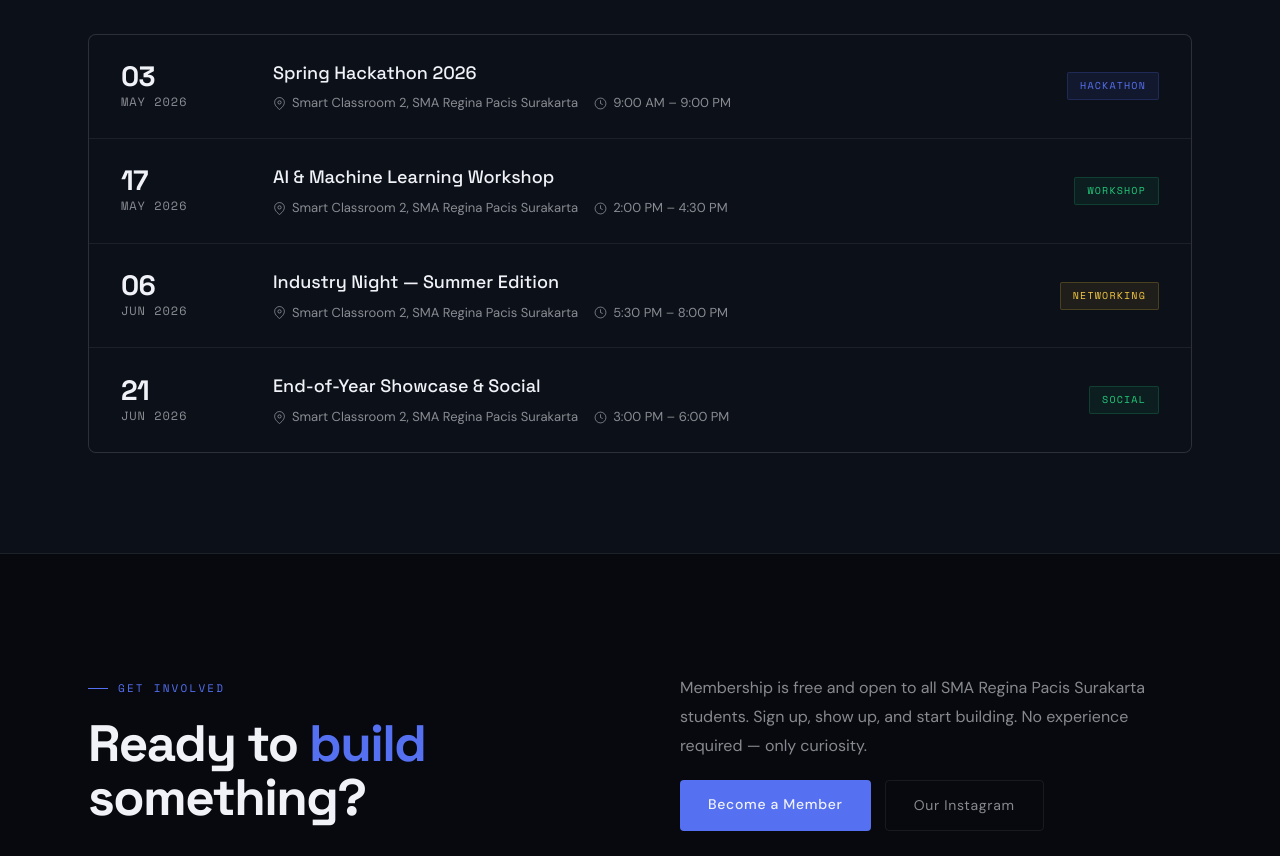
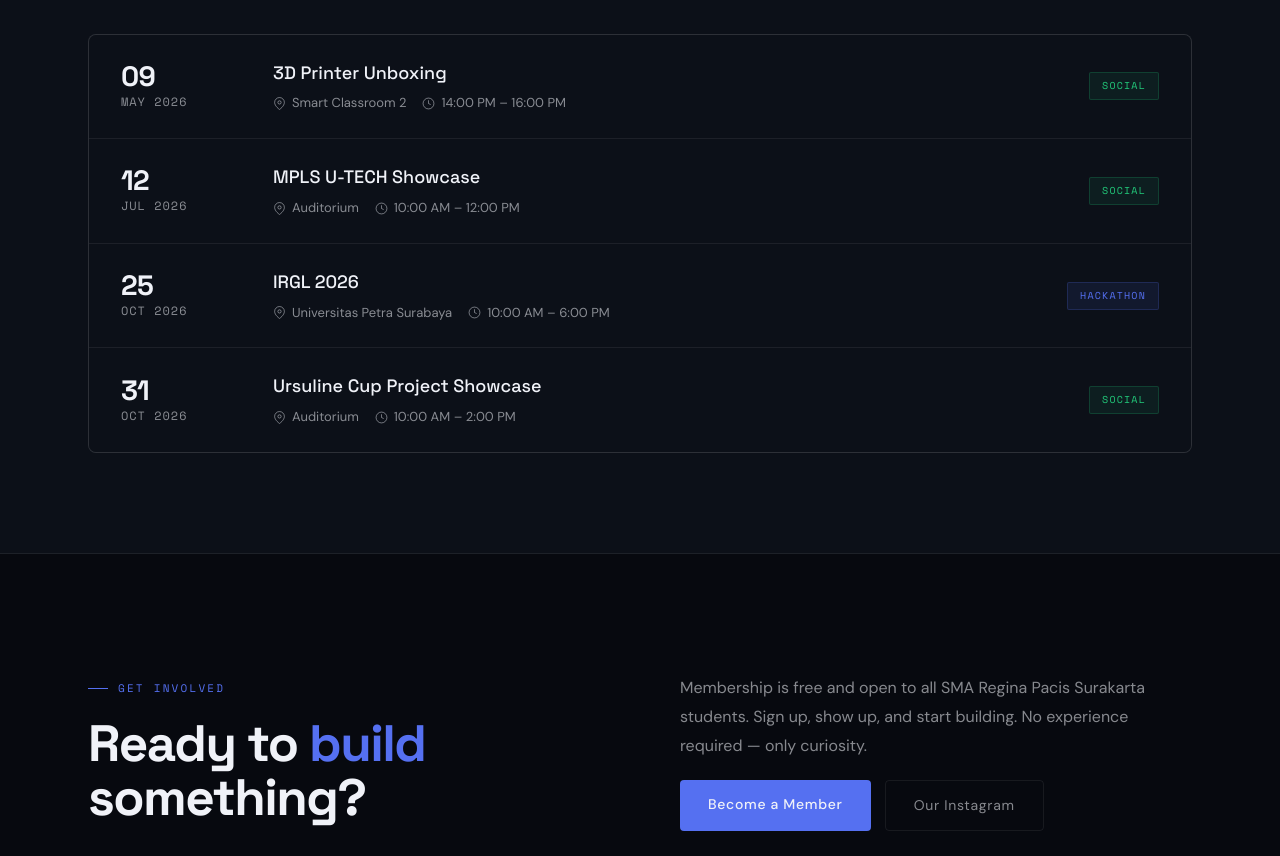
Before and after one commit to elitcx/utech-website, a React (Vite) app: page / in a window 1280 px wide. Shown: the part 5880-6736 px from the top of the page. Built offline with nearby package versions, Linux system fonts and the light colour scheme.

Commit message:
events in home page now sync with events page

```diff
--- /dev/null
+++ b/src/data/events.js
@@ -0,0 +1,32 @@
+export const TYPE_COLORS = {
+  Hackathon:    '#5570f1',
+  Workshop:     '#22c97a',
+  'Build Night':'#5570f1',
+  Networking:   '#f5a232',
+  Social:       '#22c97a',
+};
+
+export const TYPE_TAG_STYLE = {
+  Hackathon:    'blue',
+  Workshop:     'green',
+  'Build Night':'blue',
+  Networking:   'amber',
+  Social:       'green',
+};
+
+// Fields: id, month (3-letter), day (2-digit string), year, title, type (must match TYPE_COLORS key),
+//         location, time, desc, division ('All'|'Metaverse'|'Robotics'|'3D Printing')
+// Optional: featured (bool), capacity (string)
+// upcoming/past is determined automatically from the date — no manual flag needed
+export const ALL_EVENTS = [
+  { id:1,  month:'MAY', day:'09', year:2026, title:'3D Printer Unboxing',           type:'Social',    location:'Smart Classroom 2',             time:'14:00 PM – 16:00 PM', desc:'Unboxing and first-run of the new Bambu Lab X1 Carbon COMBO with AMS. Open to all members.',                                                              division:'All' },
+  { id:2,  month:'JUL', day:'12', year:2026, title:'MPLS U-TECH Showcase',          type:'Social',    location:'Auditorium',                    time:'10:00 AM – 12:00 PM', desc:'Holding the U-TECH stand for new grade X students entering SMA Regina Pacis and promotion for the U-TECH community.',                                     capacity:'5 spots',  division:'All' },
+  { id:3,  month:'OCT', day:'25', year:2026, title:'IRGL 2026',                     type:'Hackathon', location:'Universitas Petra Surabaya',    time:'10:00 AM – 6:00 PM',  desc:'Informatics Rally Games and Logic Competition by Universitas Petra Surabaya.',                                                                             featured:true, capacity:'12 spots', division:'All' },
+  { id:4,  month:'OCT', day:'31', year:2026, title:'Ursuline Cup Project Showcase', type:'Social',    location:'Auditorium',                    time:'10:00 AM – 2:00 PM',  desc:'Final end-of-year showcase of U-TECH projects so far for the Ursuline Cup Event.',                                                                       featured:true, capacity:'6 spots',  division:'All' },
+];
+
+const MONTH_INDEX = { JAN:0,FEB:1,MAR:2,APR:3,MAY:4,JUN:5,JUL:6,AUG:7,SEP:8,OCT:9,NOV:10,DEC:11 };
+
+export const isUpcoming = e =>
+  new Date(e.year, MONTH_INDEX[e.month], Number(e.day)) >=
+  new Date(new Date().getFullYear(), new Date().getMonth(), new Date().getDate());
--- a/src/pages/Events.jsx
+++ b/src/pages/Events.jsx
@@ -4,29 +4,9 @@ import { useReveal } from '../hooks/useReveal';
 import Nav from '../components/Nav';
 import Footer from '../components/Footer';
 import '../styles/events.css';
-
-// To add a new event type, add its color here — no other changes needed
-const TYPE_COLORS = {
-  Hackathon:   '#5570f1',
-  Workshop:    '#22c97a',
-  'Build Night':'#5570f1',
-  Networking:  '#f5a232',
-  Social:      '#22c97a',
-};
-
-// Fields: id, month (3-letter), day (2-digit string), year, title, type (must match TYPE_COLORS key),
-//         location, time, desc, division ('All'|'Metaverse'|'Robotics'|'3D Printing')
-// Optional: featured (bool), capacity (string)
-// upcoming/past is determined automatically from the date — no manual flag needed
-const ALL_EVENTS = [
-  { id:1,  month:'MAY', day:'09', year:2026, title:'3D Printer Unboxing',           type:'Social',    location:'Smart Classroom 2',             time:'14:00 PM – 16:00 PM', desc:'Unboxing and first-run of the new Bambu Lab X1 Carbon COMBO with AMS. Open to all members.',                                                              division:'All' },
-  { id:2,  month:'JUL', day:'12', year:2026, title:'MPLS U-TECH Showcase',          type:'Social',    location:'Auditorium',                    time:'10:00 AM – 12:00 PM', desc:'Holding the U-TECH stand for new grade X students entering SMA Regina Pacis and promotion for the U-TECH community.',                                     capacity:'5 spots',  division:'All' },
-  { id:3,  month:'OCT', day:'25', year:2026, title:'IRGL 2026',                     type:'Hackathon', location:'Universitas Petra Surabaya',    time:'10:00 AM – 6:00 PM',  desc:'Informatics Rally Games and Logic Competition by Universitas Petra Surabaya.',                                                                             featured:true, capacity:'12 spots', division:'All' },
-  { id:4,  month:'OCT', day:'31', year:2026, title:'Ursuline Cup Project Showcase', type:'Social',    location:'Auditorium',                    time:'10:00 AM – 2:00 PM',  desc:'Final end-of-year showcase of U-TECH projects so far for the Ursuline Cup Event.',                                                                       featured:true, capacity:'6 spots',  division:'All' },
-];
+import { TYPE_COLORS, ALL_EVENTS, isUpcoming } from '../data/events';
 
 const MONTH_INDEX = { JAN:0,FEB:1,MAR:2,APR:3,MAY:4,JUN:5,JUL:6,AUG:7,SEP:8,OCT:9,NOV:10,DEC:11 };
-const isUpcoming = e => new Date(e.year, MONTH_INDEX[e.month], Number(e.day)) >= new Date(new Date().getFullYear(), new Date().getMonth(), new Date().getDate());
 
 export default function Events() {
   const [filter, setFilter] = useState('All');
--- a/src/pages/Home/HomeEvents.jsx
+++ b/src/pages/Home/HomeEvents.jsx
@@ -1,12 +1,20 @@
 import { Link } from 'react-router-dom';
 import { useReveal } from '../../hooks/useReveal';
+import { ALL_EVENTS, TYPE_TAG_STYLE, isUpcoming } from '../../data/events';
 
-const events = [
-  { month: 'MAY', day: '03', name: 'Spring Hackathon 2026', location: 'Smart Classroom 2, SMA Regina Pacis Surakarta', time: '9:00 AM – 9:00 PM', tag: 'Hackathon', tagStyle: 'blue' },
-  { month: 'MAY', day: '17', name: 'AI & Machine Learning Workshop', location: 'Smart Classroom 2, SMA Regina Pacis Surakarta', time: '2:00 PM – 4:30 PM', tag: 'Workshop', tagStyle: 'green' },
-  { month: 'JUN', day: '06', name: 'Industry Night — Summer Edition', location: 'Smart Classroom 2, SMA Regina Pacis Surakarta', time: '5:30 PM – 8:00 PM', tag: 'Networking', tagStyle: 'amber' },
-  { month: 'JUN', day: '21', name: 'End-of-Year Showcase & Social', location: 'Smart Classroom 2, SMA Regina Pacis Surakarta', time: '3:00 PM – 6:00 PM', tag: 'Social', tagStyle: 'green' },
-];
+const events = ALL_EVENTS
+  .filter(isUpcoming)
+  .slice(0, 4)
+  .map(e => ({
+    month: e.month,
+    day: e.day,
+    year: e.year,
+    name: e.title,
+    location: e.location,
+    time: e.time,
+    tag: e.type,
+    tagStyle: TYPE_TAG_STYLE[e.type] ?? 'blue',
+  }));
 
 export default function HomeEvents() {
   const ref = useReveal();
@@ -27,7 +35,7 @@ export default function HomeEvents() {
               <div className="event-row" key={i}>
                 <div className="event-date">
                   <strong>{e.day}</strong>
-                  {e.month} 2026
+                  {e.month} {e.year}
                 </div>
                 <div className="event-info">
                   <div className="event-name">{e.name}</div>
```
